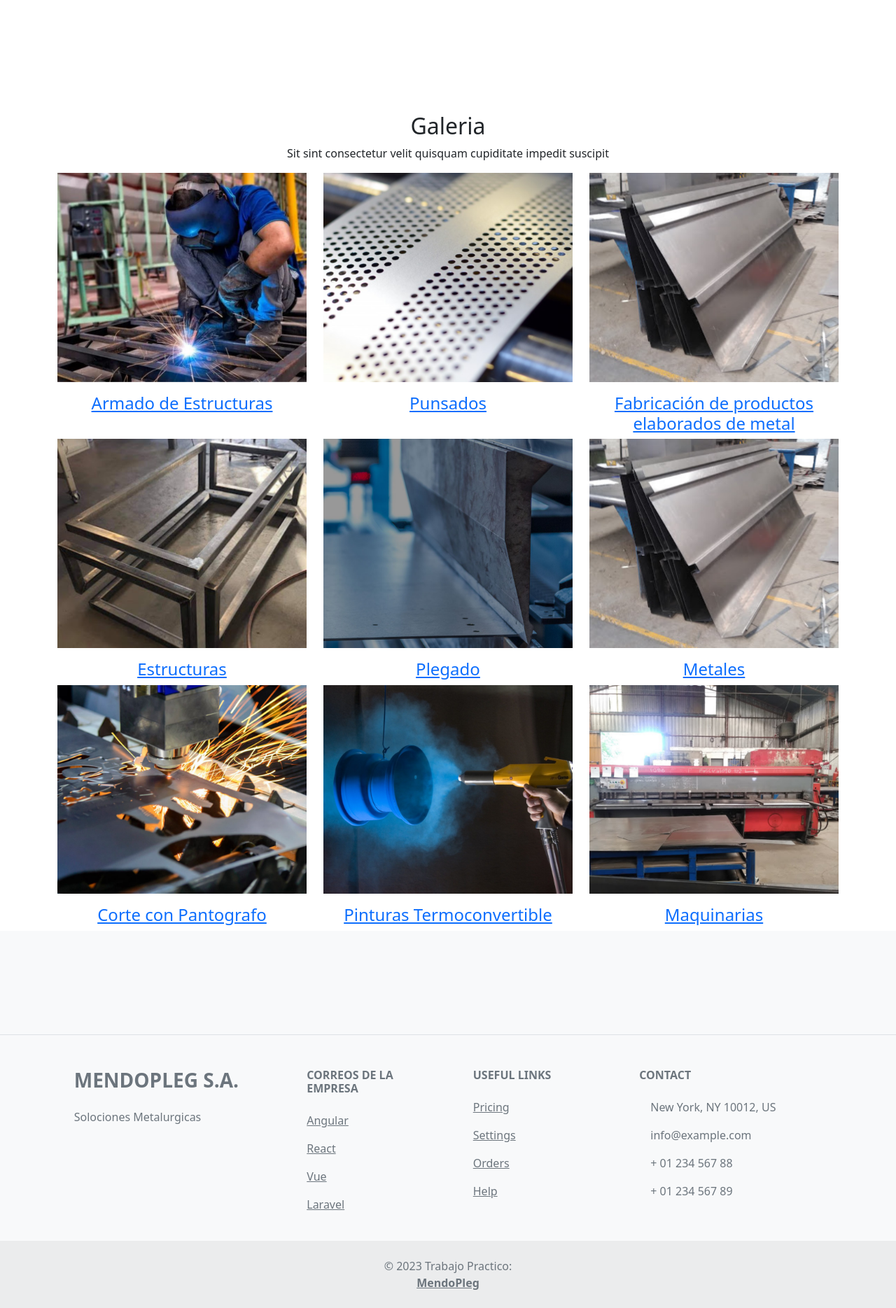
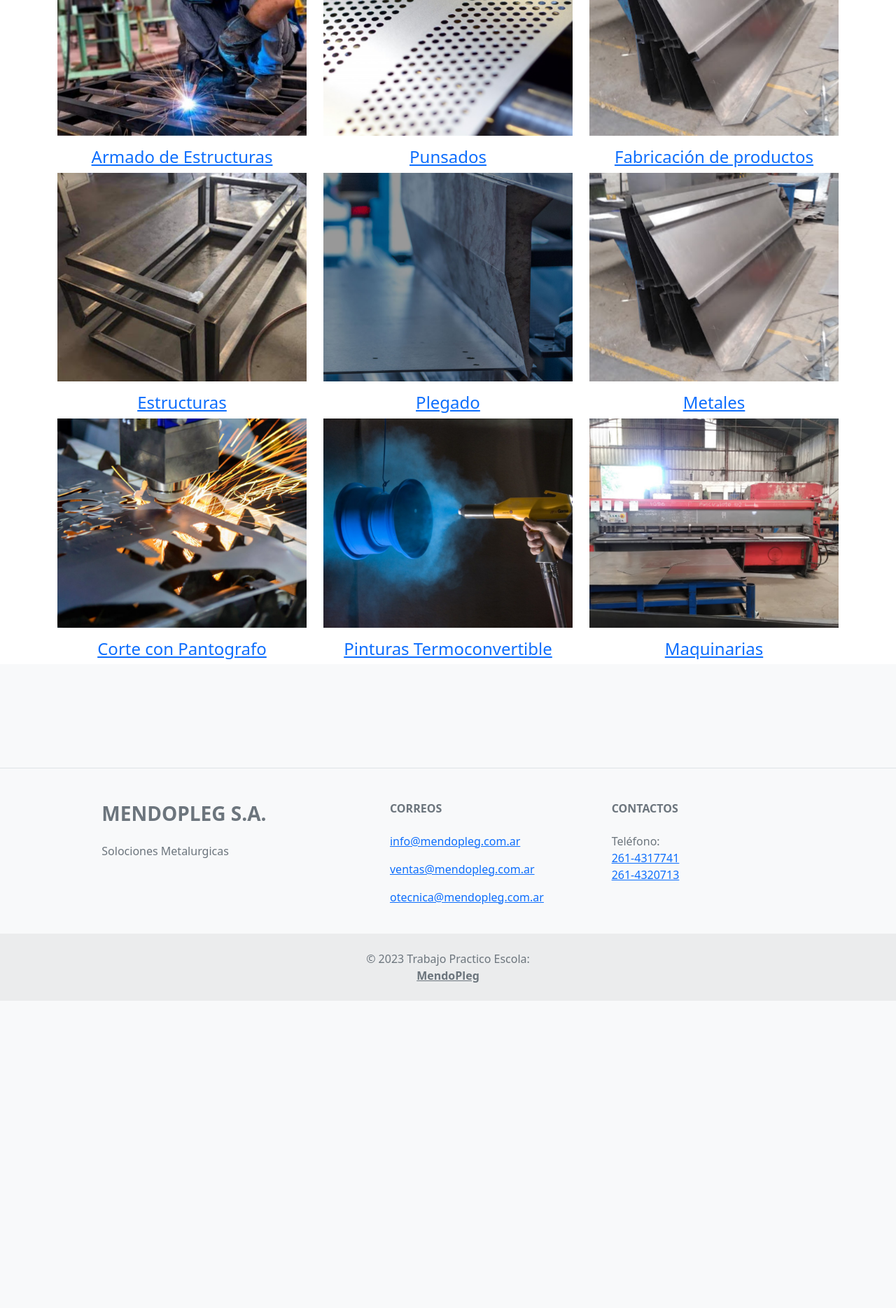
Before and after one commit to zEstebanz/MendoPleg, a PHP site: page / in a window 1280 px wide. Shown: the part 2200-4069 px from the top of the page at 70% size. After the commit the page ends 3630 px from the top, so only its background shows below. Run offline with PHP 8.4, Linux system fonts and the light colour scheme.

Commit message:
Modificaciones varias

```diff
--- a/index.html
+++ b/index.html
@@ -117,7 +117,7 @@
         <div class="container">
             <div class="text-center">
                 <h2>Galeria</h2>
-                <p>Sit sint consectetur velit quisquam cupiditate impedit suscipit</p>
+                <p>Images de nuestro servicios</p>
             </div>
 
             <div class="row portfolio-container">
@@ -156,7 +156,7 @@
                         </figure>
 
                         <div class="portfolio-info">
-                            <h4 class="text-center"><a href="portfolio-details.html">Fabricación de productos elaborados de metal</a></h4>
+                            <h4 class="text-center"><a href="portfolio-details.html">Fabricación de productos</a></h4>
                         </div>
                     </div>
                 </div>
@@ -267,64 +267,50 @@
                     <div class="col-md-2 col-lg-2 col-xl-2 mx-auto mb-4">
                         <!-- Correo -->
                         <h6 class="text-uppercase fw-bold mb-4">
-              Correos de la empresa
+                            Correos
                         </h6>
+
                         <p>
-              <a href="#!" class="text-reset">Angular</a>
+                            <a
+                                href="mailto:info@mendopleg.com.ar?Subject=El%20asunto%20del%20mail">info@mendopleg.com.ar</a>
                         </p>
                         <p>
-              <a href="#!" class="text-reset">React</a>
+                            <a
+                                href="mailto:ventas@mendopleg.com.ar?Subject=El%20asunto%20del%20mail">ventas@mendopleg.com.ar</a>
                         </p>
+
                         <p>
-              <a href="#!" class="text-reset">Vue</a>
+                            <a
+                                href="mailto:otecnica@mendopleg.com.ar?Subject=El%20asunto%20del%20mail">otecnica@mendopleg.com.ar</a>
                         </p>
-            <p>
-              <a href="#!" class="text-reset">Laravel</a>
-            </p>
+
                     </div>
 
-          <div class="col-md-3 col-lg-2 col-xl-2 mx-auto mb-4">
-            <!-- Links -->
-            <h6 class="text-uppercase fw-bold mb-4">
-              Useful links
-            </h6>
-            <p>
-              <a href="#!" class="text-reset">Pricing</a>
-            </p>
-            <p>
-              <a href="#!" class="text-reset">Settings</a>
-            </p>
-            <p>
-              <a href="#!" class="text-reset">Orders</a>
-            </p>
-            <p>
-              <a href="#!" class="text-reset">Help</a>
-            </p>
-          </div>
 
                     <div class="col-md-4 col-lg-3 col-xl-3 mx-auto mb-md-0 mb-4">
                         <!-- Links -->
-            <h6 class="text-uppercase fw-bold mb-4">Contact</h6>
-            <p><i class="fas fa-home me-3"></i> New York, NY 10012, US</p>
-            <p>
-              <i class="fas fa-envelope me-3"></i>
-              info@example.com
-            </p>
-            <p><i class="fas fa-phone me-3"></i> + 01 234 567 88</p>
-            <p><i class="fas fa-print me-3"></i> + 01 234 567 89</p>
+                        <h6 class="text-uppercase fw-bold mb-4">Contactos</h6>
+
+                        <h7>Teléfono:</h7>
+                        <br>
+                        <a href="tel:+54 261 4317741<">261-4317741</a>
+                        <br>
+                        <a href="tel:+54 261 4320713<">261-4320713</a>
+
                     </div>
                 </div>
-        <!-- Grid row -->
+
             </div>
         </section>
-    <!-- Section: Links  -->
+
 
         <!-- Copyright -->
         <div class="text-center p-4" style="background-color: rgba(0, 0, 0, 0.05);">
-      © 2023 Trabajo Practico:
-      <a class="text-reset fw-bold" href="https://mdbootstrap.com/"><br>MendoPleg</a>
+            © 2023 Trabajo Practico Escola:
+            <a class="text-reset fw-bold" href="#"><br>MendoPleg</a>
         </div>
         <!-- Copyright -->
+
     </footer>
     <!-- Footer -->
 </body>
--- a/src/scss/app.css
+++ b/src/scss/app.css
@@ -48,13 +48,9 @@ h1 {
   .div-section {
     height: 400px;
   }
-  .servicios {
-    height: 750px;
-  }
   .servicios h1 {
     padding-top: 100px;
     margin-bottom: 100px;
-    font-size: 20px;
   }
   .map {
     width: 100%;
@@ -72,12 +68,6 @@ h1 {
   }
   .portada p {
     font-size: 30px;
-  }
-  .servicios {
-    height: 950px;
-  }
-  .servicios h1 {
-    padding: 100px;
   }
   .map {
     margin-left: 20%;
@@ -97,9 +87,6 @@ h1 {
   .portada p {
     padding-top: 0.4px;
     font-size: 35px;
-  }
-  .servicios {
-    height: 950px;
   }
   .map {
     margin-left: 33%;
--- a/src/scss/app.scss
+++ b/src/scss/app.scss
@@ -63,12 +63,9 @@ h1 {
     }
 
     .servicios {
-        height: 750px;
-
         h1 {
             padding-top: 100px;
             margin-bottom: 100px;
-            font-size: 20px;
         }
     }
 
@@ -94,14 +91,6 @@ h1 {
         }
     }
 
-    .servicios {
-        height: 950px;
-
-        h1 {
-            padding: 100px;
-        }
-    }
-
     .map {
         margin-left: 20%;
         width: 450px;
@@ -124,10 +113,6 @@ h1 {
             padding-top: .40px;
             font-size: 35px;
         }
-    }
-
-    .servicios {
-        height: 950px;
     }
 
     .map {
--- a/ubicacion.html
+++ b/ubicacion.html
@@ -74,11 +74,9 @@
                     <h5>Informacion General: </h5>
                     <a href="mailto:info@mendopleg.com.ar?Subject=El%20asunto%20del%20mail">info@mendopleg.com.ar</a>
                     <h5>Ventas: </h5>
-                    <a
-                        href="mailto:ventas@mendopleg.com.ar?Subject=El%20asunto%20del%20mail">ventas@mendopleg.com.ar</a>
+                    <a href="mailto:ventas@mendopleg.com.ar?Subject=El%20asunto%20del%20mail">ventas@mendopleg.com.ar</a>
                     <h5>Oficina Técnica: </h5>
-                    <a
-                        href="mailto:otecnica@mendopleg.com.ar?Subject=El%20asunto%20del%20mail">otecnica@mendopleg.com.ar</a>
+                    <a href="mailto:otecnica@mendopleg.com.ar?Subject=El%20asunto%20del%20mail">otecnica@mendopleg.com.ar</a>
                 </div>
             </div>
         </div>
```
Also changed, not shown: 1 other file. Lines whose indentation alone changed are shown as unchanged.
